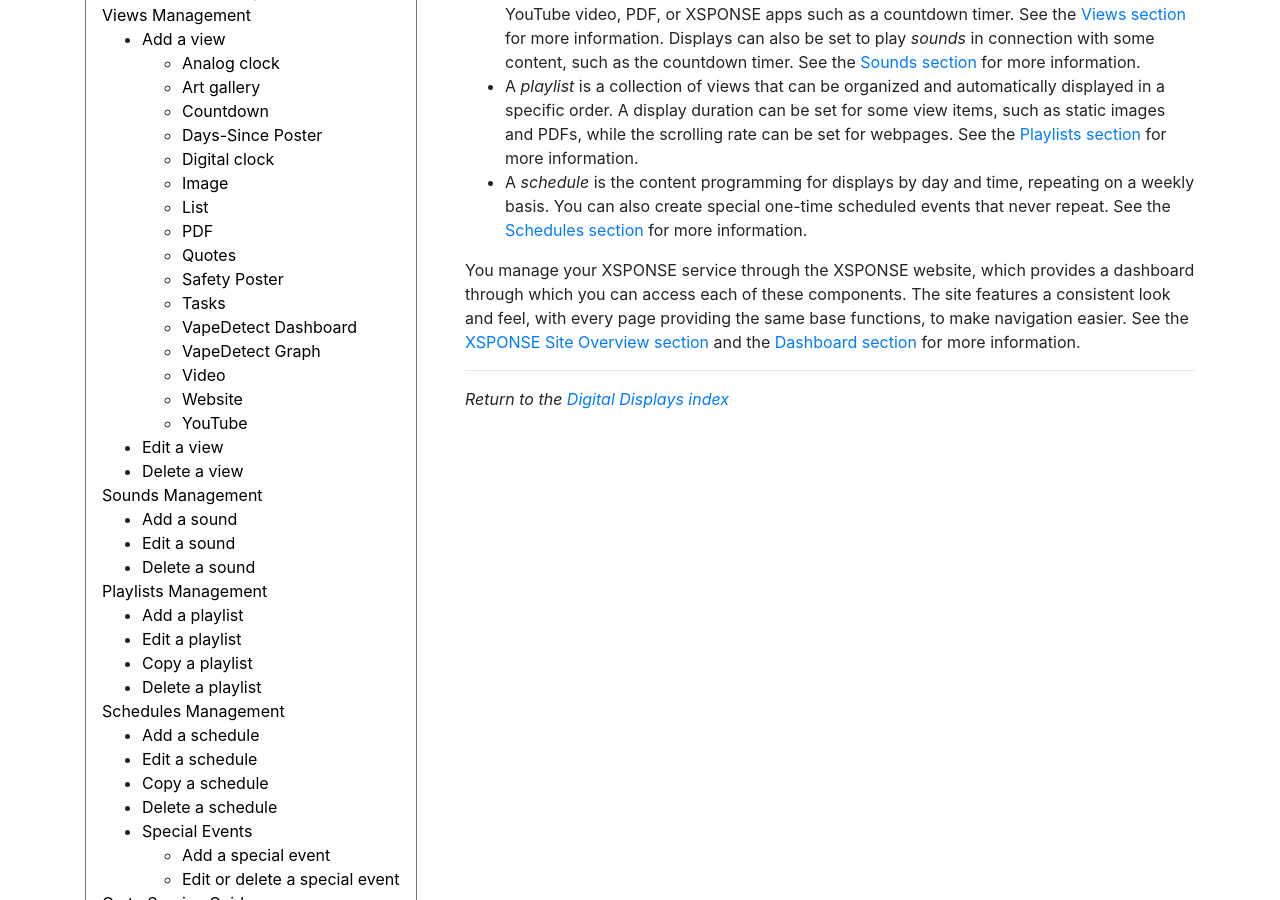
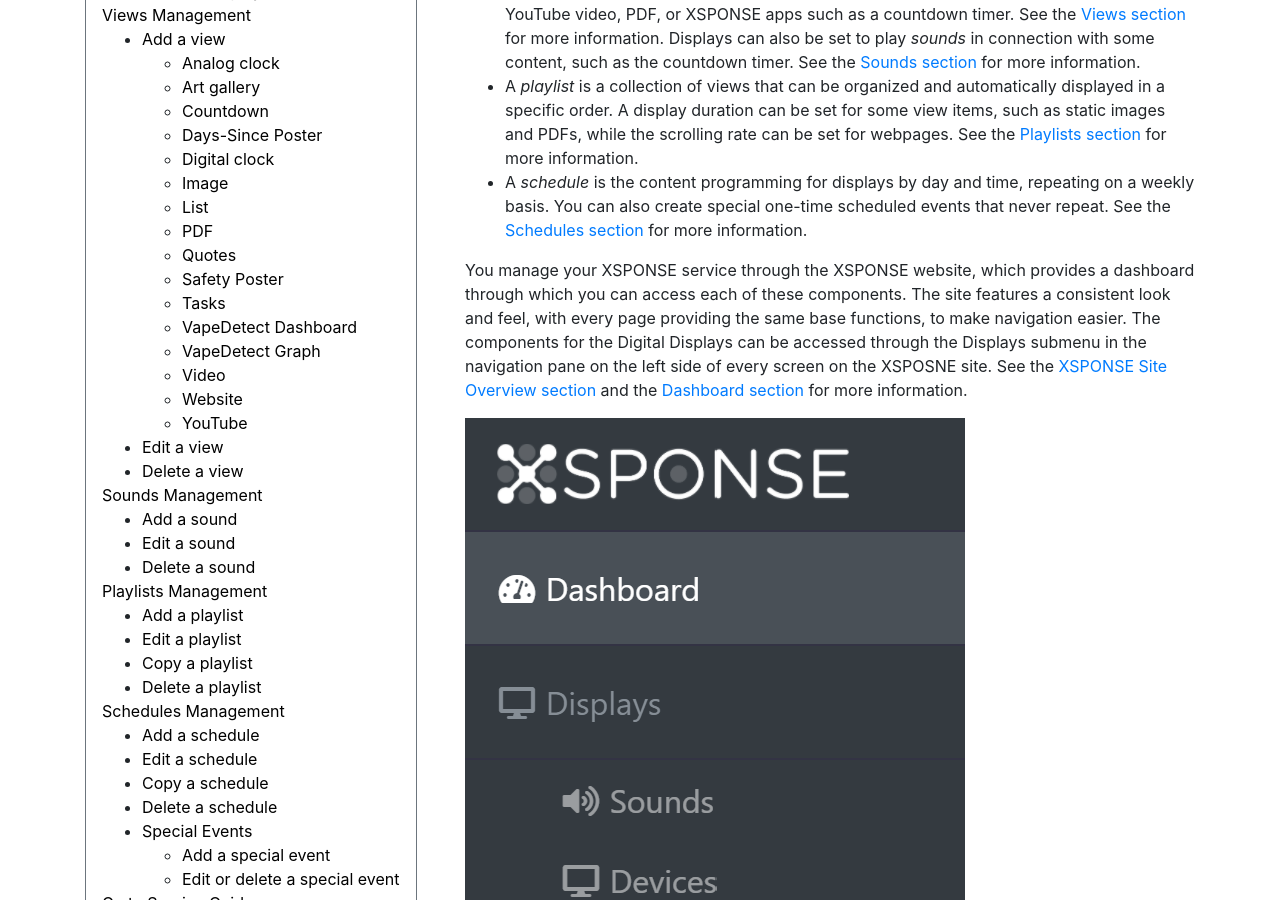
Before and after one commit to NrsSystems/docs, a Jekyll site: the page built from digital-displays/about-digital-displays.md, in a window 1280 px wide and 900 px high, scrolled down 501 px. Built offline with Jekyll 4.4.1, drawn with Linux system fonts in a browser that asks for light colours; our own code applies the rules of GitHub Pages for plain Markdown files.

Commit message:
Update about-digital-displays.md
Added a sentence about the Displays submenu in the nav pane and a screenshot.

```diff
--- a/digital-displays/about-digital-displays.md
+++ b/digital-displays/about-digital-displays.md
@@ -9,7 +9,9 @@ Before you get started, it is important to understand how the system is designed
 - A _playlist_ is a collection of views that can be organized and automatically displayed in a specific order. A display duration can be set for some view items, such as static images and PDFs, while the scrolling rate can be set for webpages. See the [Playlists section](playlists-management.md) for more information.
 - A _schedule_ is the content programming for displays by day and time, repeating on a weekly basis. You can also create special one-time scheduled events that never repeat. See the [Schedules section](schedules-management.md) for more information.
 
-You manage your XSPONSE service through the XSPONSE website, which provides a dashboard through which you can access each of these components. The site features a consistent look and feel, with every page providing the same base functions, to make navigation easier. See the [XSPONSE Site Overview section](general-ops/site-overview.md) and the [Dashboard section](general-ops/dashboard.md) for more information.
+You manage your XSPONSE service through the XSPONSE website, which provides a dashboard through which you can access each of these components. The site features a consistent look and feel, with every page providing the same base functions, to make navigation easier. The components for the Digital Displays can be accessed through the Displays submenu in the navigation pane on the left side of every screen on the XSPOSNE site. See the [XSPONSE Site Overview section](general-ops/site-overview.md) and the [Dashboard section](general-ops/dashboard.md) for more information.
+
+![image of Displays submenu](../general-ops/nav_pane-displays_submenu.png)
 
 ___
 *Return to the [Digital Displays index](index.md)*
```
